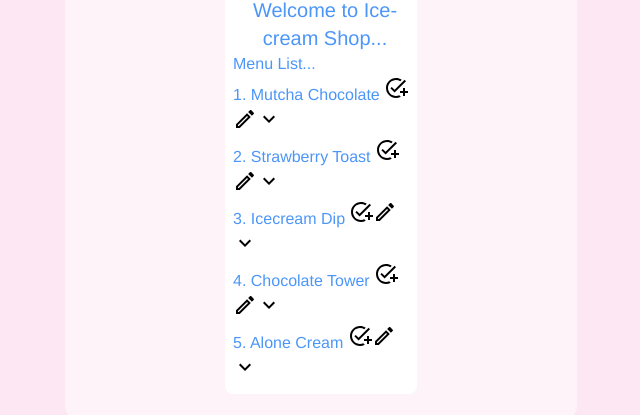
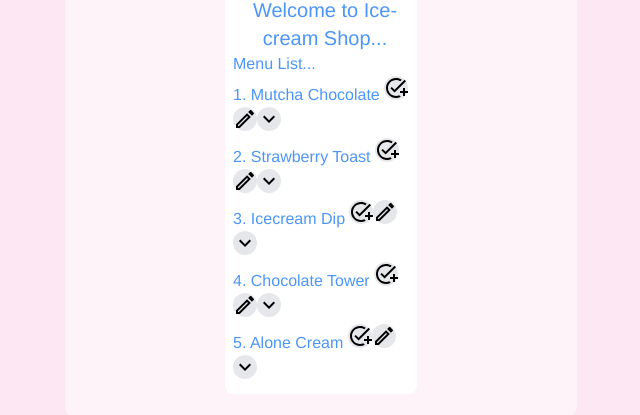
Before and after one commit to Chicky0/INT203_62130500044_Groupwork_SPA, a Vue app: page / in a window 1280 px wide. Shown: the part 504-919 px from the top of the page, without its empty margins (319-959 px from the left). Built offline with nearby package versions, Linux system fonts and the light colour scheme; data requests are answered from the project's data file.

Commit message:
Edit Button Components

```diff
--- a/db.json
+++ b/db.json
@@ -3,7 +3,6 @@
     {
       "name": "Mutcha Chocolate",
       "description": "greentea icecream and pour chocolate on top",
-      "show": false,
       "id": 1
     },
     {
--- a/src/components/ClickButton.vue
+++ b/src/components/ClickButton.vue
@@ -1,3 +1,3 @@
 <template>
-    <button><img src="../assets/add.svg" alt=""></button>
+    <button class="bg-gray-200 rounded-full"><slot></slot></button>
 </template>
--- a/src/components/MainHome.vue
+++ b/src/components/MainHome.vue
@@ -6,12 +6,12 @@
     <div v-for="i in icecreams" :key="i.id">{{i.id}}. {{ i.name }}
       <br v-if="i.edit">
       <input v-if="i.edit" type="text" v-model="editName" class="bg-pink-200 rounded-lg placeholder-gray-600 placeholder-opacity-75" placeholder="           Enter Name"/>
-      <cbutton v-if="!i.edit" @click="addToFav(i)"><slot></slot></cbutton>
-      <button v-if="!i.edit" @click="editIcecream(i)"><img src="../assets/edit.svg"><slot></slot></button>
-      <button v-if="i.edit" @click="confirmName(i)"><img src="../assets/confirm.svg"><slot></slot></button>
-      <button v-if="i.edit" @click="cancelEdit(i)"><img src="../assets/cancel.svg"><slot></slot></button>
-      <button v-if="!i.show" @click="showDescription(i)"><img src="../assets/expand.svg"></button>
-      <button v-if="i.show" @click="hideDescription(i)"><img src="../assets/less.svg" ></button>
+      <cbutton v-if="!i.edit" @click="addToFav(i)"><img src="../assets/add.svg" alt=""><slot></slot></cbutton>
+      <cbutton v-if="!i.edit" @click="editIcecream(i)"><img src="../assets/edit.svg"><slot></slot></cbutton>
+      <cbutton v-if="i.edit" @click="confirmName(i)"><img src="../assets/confirm.svg"><slot></slot></cbutton>
+      <cbutton v-if="i.edit" @click="cancelEdit(i)"><img src="../assets/cancel.svg"><slot></slot></cbutton>
+      <cbutton v-if="!i.show" @click="showDescription(i)"><img src="../assets/expand.svg"></cbutton>
+      <cbutton v-if="i.show" @click="hideDescription(i)"><img src="../assets/less.svg" ></cbutton>
         <div v-if="i.show">{{ i.description }}</div>
       </div>
   </div>
--- a/src/views/Fav.vue
+++ b/src/views/Fav.vue
@@ -35,7 +35,7 @@ export default {
     },
     async created(){
       this.favList =  await this.fetchFavIcecreams();
-      this.have = true;
+      // this.have = true;
   }
 }
 </script>
```
